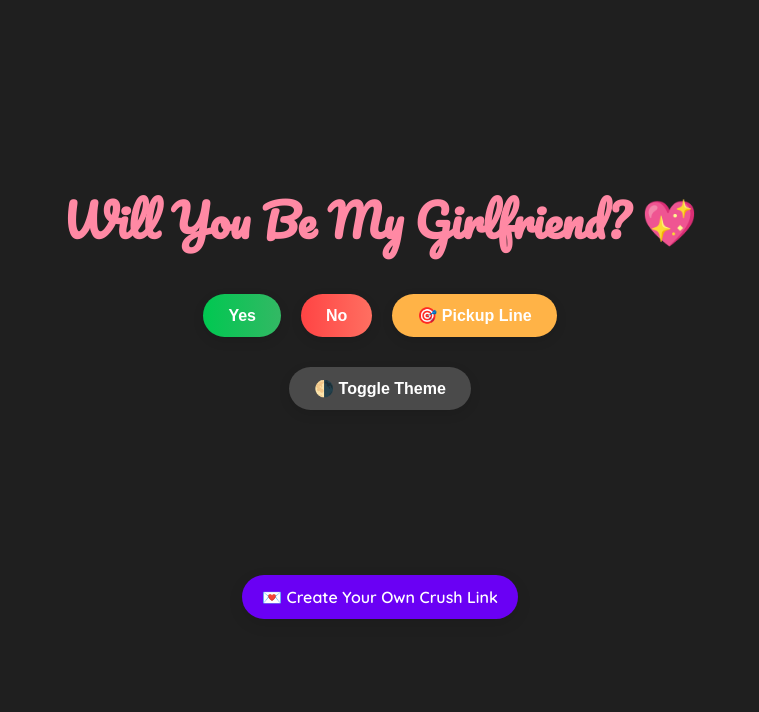
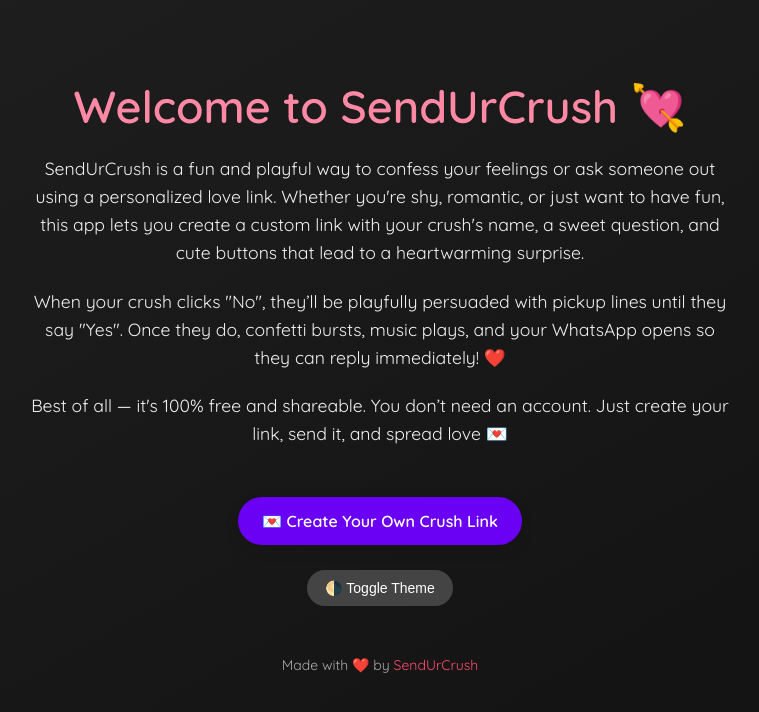
Before and after one commit to Joshdev20/Send-your-crush-, a plain HTML site: page index.html in a window 1280 px wide. Both pictures are taken after a click on the button "🌗 Toggle Theme". Shown: the whole page, without its empty margins (260-1019 px from the left). Drawn offline with nearby package versions, Linux system fonts and the light colour scheme.

Commit message:
Update index.html

```diff
--- a/index.html
+++ b/index.html
@@ -1,102 +1,43 @@
 <!DOCTYPE html><html lang="en">
 <head>
-  <meta charset="UTF-8" />
-  <meta name="viewport" content="width=device-width, initial-scale=1" />
-  <title>SendUrCrush</title>
-  <link href="https://fonts.googleapis.com/css2?family=Pacifico&family=Quicksand:wght@400;600&display=swap" rel="stylesheet">
-  <script src="https://cdn.jsdelivr.net/npm/canvas-confetti@1.6.0/dist/confetti.browser.min.js"></script>
+  <meta charset="UTF-8">
+  <meta name="viewport" content="width=device-width, initial-scale=1.0">
+  <title>SendUrCrush - Home</title>
+  <link href="https://fonts.googleapis.com/css2?family=Quicksand:wght@400;600&display=swap" rel="stylesheet">
   <style>
-    * { box-sizing: border-box; margin: 0; padding: 0; }body {
-  font-family: 'Quicksand', sans-serif;
-  display: flex;
-  flex-direction: column;
-  align-items: center;
-  justify-content: center;
-  min-height: 100vh;
-  background: radial-gradient(circle, #fff0f5, #ffcde0);
-  padding: 20px;
-  text-align: center;
+    body {
+      font-family: 'Quicksand', sans-serif;
+      background: linear-gradient(to bottom right, #ffdde1, #ffc3a0);
+      color: #333;
+      text-align: center;
+      padding: 40px 20px;
+      transition: background 0.5s, color 0.5s;
+    }body.dark {
+  background: linear-gradient(to bottom right, #1f1f1f, #121212);
+  color: #f0f0f0;
 }
 
 h1 {
-  font-family: 'Pacifico', cursive;
   font-size: 2.8rem;
   color: #ff4d6d;
   margin-bottom: 20px;
 }
 
-.buttons, .theme-toggle {
-  display: flex;
-  flex-wrap: wrap;
-  gap: 20px;
-  justify-content: center;
-  margin: 15px 0;
+body.dark h1 {
+  color: #ff89a4;
 }
 
-button {
-  padding: 12px 25px;
-  font-size: 16px;
-  font-weight: bold;
-  border: none;
-  border-radius: 30px;
-  cursor: pointer;
-  transition: all 0.3s ease;
-  box-shadow: 0 4px 12px rgba(0,0,0,0.1);
-}
-
-.yes-btn {
-  background: linear-gradient(to right, #00c851, #33b864);
-  color: white;
-}
-
-.no-btn {
-  background: linear-gradient(to right, #ff4444, #ff6f61);
-  color: white;
-  position: relative;
-}
-
-.pickup-btn {
-  background: #ffb347;
-  color: white;
-}
-
-.theme-toggle-btn {
-  background: #4a4a4a;
-  color: white;
-}
-
-.no-btn.bouncing {
-  animation: bounce 0.5s infinite;
-}
-
-@keyframes bounce {
-  0%, 100% { transform: translateY(0); }
-  50% { transform: translateY(-10px); }
-}
-
-.message, .emoji-fireworks {
-  font-size: 18px;
-  margin-top: 20px;
-  min-height: 40px;
-}
-
-.emoji-fireworks {
-  font-size: 28px;
-}
-
-.share-btn {
-  background: #25D366;
-  color: white;
-  border-radius: 30px;
-  padding: 10px 20px;
-  margin-top: 20px;
-  display: none;
+p {
+  font-size: 1.1rem;
+  max-width: 700px;
+  margin: 0 auto 20px auto;
+  line-height: 1.6;
 }
 
 .create-own-link {
   display: inline-block;
   margin-top: 30px;
-  padding: 12px 20px;
+  padding: 14px 24px;
   border-radius: 30px;
   background-color: #6a00f4;
   color: #fff;
@@ -111,97 +52,57 @@ button {
   transform: scale(1.05);
 }
 
-.hidden { display: none; }
-.dark-theme {
-  background: #1f1f1f;
-  color: #eee;
+footer {
+  margin-top: 50px;
+  font-size: 14px;
+  color: #666;
 }
-.dark-theme h1 { color: #ff89a4; }
+
+body.dark footer {
+  color: #aaa;
+}
+
+a {
+  color: #ff4d6d;
+  text-decoration: none;
+}
+
+.theme-toggle {
+  margin-top: 25px;
+}
+
+.theme-toggle button {
+  background: #444;
+  color: white;
+  border: none;
+  padding: 10px 18px;
+  border-radius: 25px;
+  font-size: 14px;
+  cursor: pointer;
+}
+
+.theme-toggle button:hover {
+  background: #222;
+}
 
   </style>
 </head>
-<body>  <h1>Will You Be My Girlfriend? 💖</h1>  <div class="buttons">
-    <button class="yes-btn">Yes</button>
-    <button class="no-btn">No</button>
-    <button class="pickup-btn">🎯 Pickup Line</button>
-  </div>  <div class="theme-toggle">
-    <button class="theme-toggle-btn" id="toggleTheme">🌗 Toggle Theme</button>
-  </div>  <div class="message" id="message"></div>
-  <div class="emoji-fireworks" id="fireworks"></div>
-  <button class="share-btn" id="shareBtn">💌 Share on WhatsApp</button>
-  <a href="admin.html" class="create-own-link">💌 Create Your Own Crush Link</a>  <audio id="romanticMusic" preload="auto">
-    <source src="https://www.soundhelix.com/examples/mp3/SoundHelix-Song-3.mp3" type="audio/mp3">
-  </audio>  <script>
-    const yesBtn = document.querySelector('.yes-btn');
-    const noBtn = document.querySelector('.no-btn');
-    const pickupBtn = document.querySelector('.pickup-btn');
-    const toggleTheme = document.getElementById('toggleTheme');
-    const message = document.getElementById('message');
-    const fireworks = document.getElementById('fireworks');
-    const music = document.getElementById('romanticMusic');
-    const shareBtn = document.getElementById('shareBtn');
-    const body = document.body;
+<body>  <h1>Welcome to SendUrCrush 💘</h1>  <p>SendUrCrush is a fun and playful way to confess your feelings or ask someone out using a personalized love link.
+  Whether you're shy, romantic, or just want to have fun, this app lets you create a custom link with your crush's name, a sweet question, and cute buttons that lead to a heartwarming surprise.</p>  <p>When your crush clicks "No", they’ll be playfully persuaded with pickup lines until they say "Yes". Once they do, confetti bursts, music plays, and your WhatsApp opens so they can reply immediately! ❤️</p>  <p>Best of all — it's 100% free and shareable. You don’t need an account. Just create your link, send it, and spread love 💌</p><a href="admin.html" class="create-own-link">💌 Create Your Own Crush Link</a>
 
-    const pickupLines = [
-      "Are you French? Because Eiffel for you. 😘",
-      "Do you have a map? I just got lost in your eyes. 🗺️",
-      "I must be a snowflake, because I've fallen for you. ❄️",
-      "Do you believe in love at first click? 💻💘",
-      "You must be WiFi — I'm feeling the connection. 📶❤️",
-      "Are you a magician? Because whenever I look at you, everyone else disappears. ✨",
-      "Even if gravity didn’t exist, I’d still fall for you. 🌌",
-      "If beauty were time, you'd be an eternity. ⏳"
-    ];
-
-    let clickCount = 0;
-
-    function typeMessage(text, element, delay = 30) {
-      element.textContent = "";
-      let i = 0;
-      const typing = setInterval(() => {
-        element.textContent += text.charAt(i);
-        i++;
-        if (i >= text.length) clearInterval(typing);
-      }, delay);
+  <div class="theme-toggle">
+    <button onclick="toggleTheme()">🌗 Toggle Theme</button>
+  </div>  <footer>
+    Made with ❤️ by <a href="https://sendurcrush.netlify.app" target="_blank">SendUrCrush</a>
+  </footer>  <script>
+    function toggleTheme() {
+      document.body.classList.toggle('dark');
+      localStorage.setItem('theme', document.body.classList.contains('dark') ? 'dark' : 'light');
     }
 
-    noBtn.addEventListener('click', () => {
-      if (clickCount < pickupLines.length) {
-        typeMessage(pickupLines[clickCount], message);
-        clickCount++;
-        if (clickCount >= 3) noBtn.classList.add('bouncing');
-        if (clickCount === pickupLines.length) {
-          setTimeout(() => {
-            noBtn.classList.add('hidden');
-            typeMessage("Looks like the only right answer is YES 😏", message);
-          }, 1000);
-        }
-      }
-    });
-
-    yesBtn.addEventListener('click', () => {
-      typeMessage("Yaaay!! You just made me the happiest person alive! 💘", message);
-      fireworks.textContent = "🎉💖✨💞🎊";
-      confetti({ particleCount: 200, spread: 100, origin: { y: 0.6 } });
-      music.play();
-      shareBtn.style.display = 'inline-block';
-    });
-
-    pickupBtn.addEventListener('click', () => {
-      const random = pickupLines[Math.floor(Math.random() * pickupLines.length)];
-      typeMessage(random, message);
-    });
-
-    toggleTheme.addEventListener('click', () => {
-      body.classList.toggle('dark-theme');
-    });
-
-    shareBtn.addEventListener('click', () => {
-      const shareMessage = encodeURIComponent(
-        `She said YES! 💖 Try this fun Crush Picker ➡️ https://sendurcrush.netlify.app\n\nWant your own version for FREE? DM the Dev 💬 https://wa.me/2348103552497`
-      );
-      const url = `https://wa.me/?text=${shareMessage}`;
-      window.open(url, '_blank');
-    });
+    // On page load, check for saved theme
+    if (localStorage.getItem('theme') === 'dark') {
+      document.body.classList.add('dark');
+    }
   </script></body>
 </html>
```
